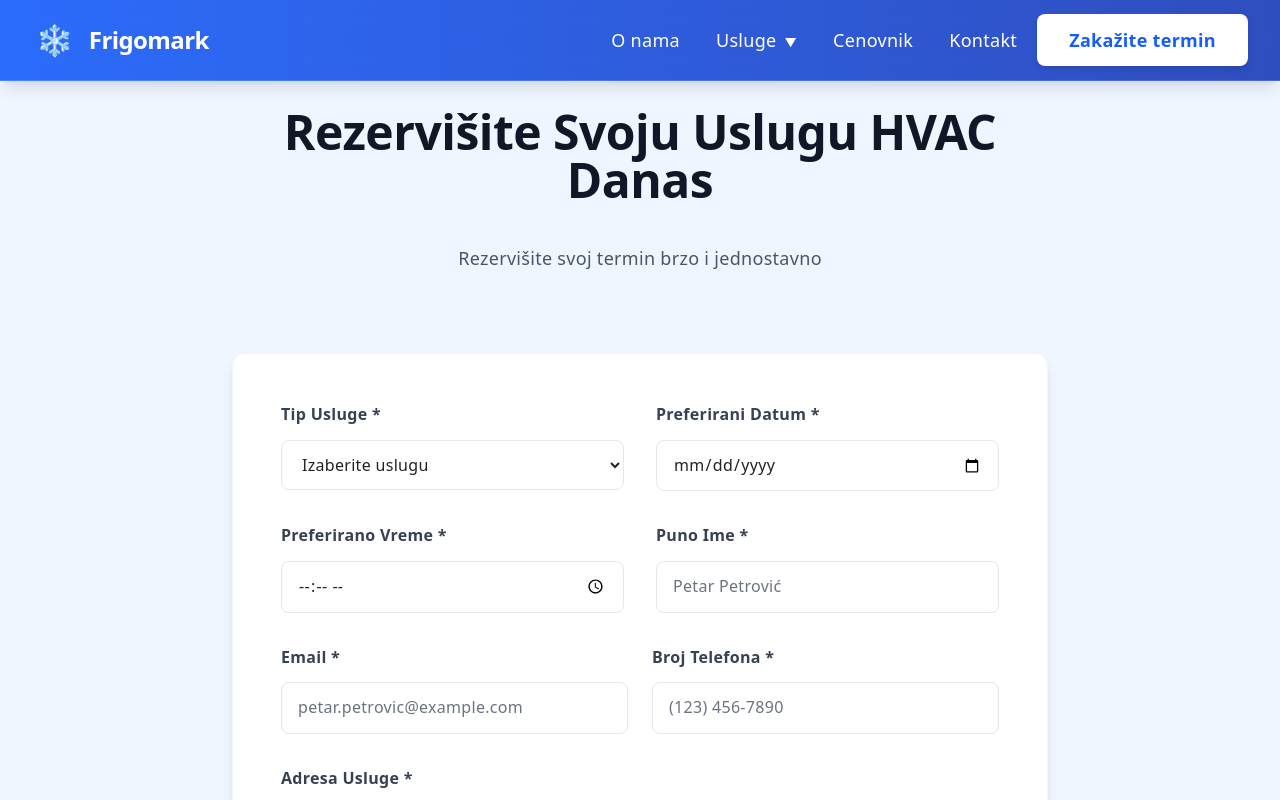
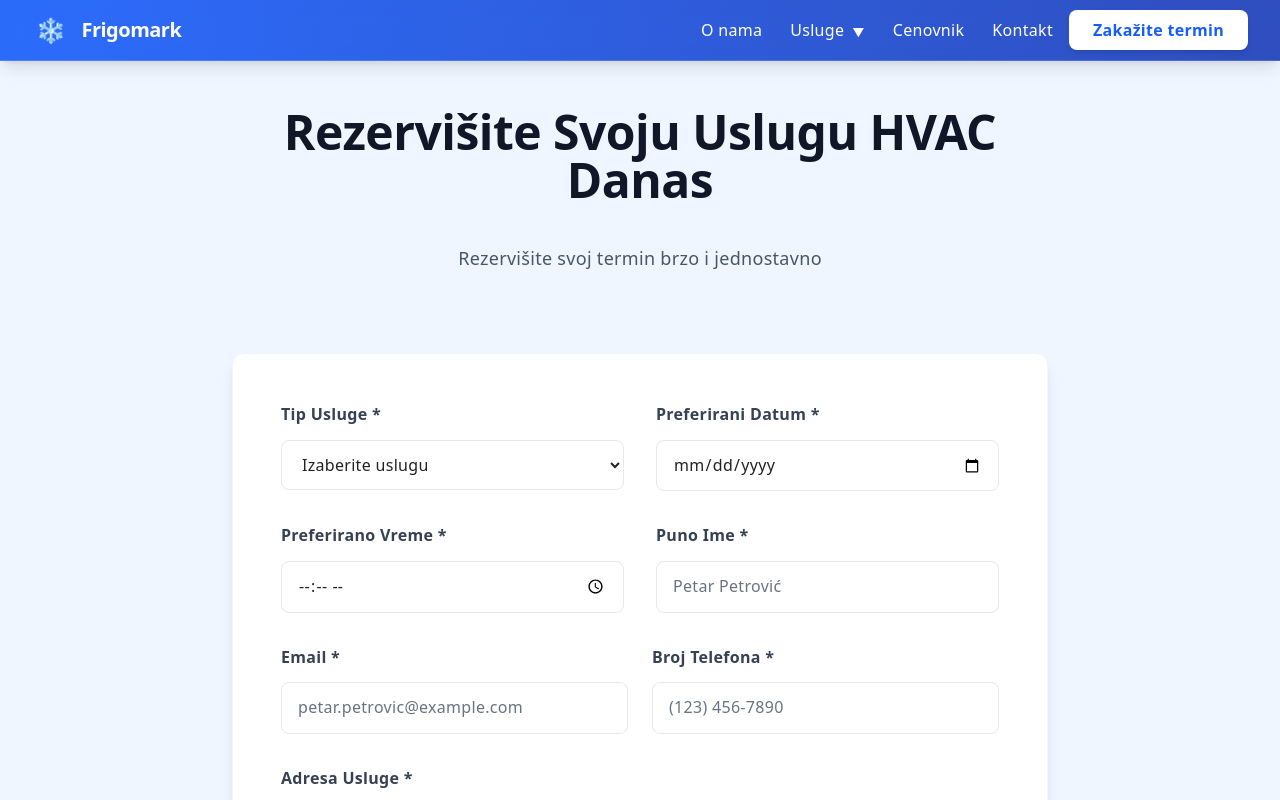
Before and after one commit to RaptorFF/next.js-frigo-mark-project, a Next.js app: page /serviceBooking in a window 1280 px wide. Shown: the top 800 px of the page. Built offline with nearby package versions, Linux system fonts and the light colour scheme.

Commit message:
Updating Header Styling

```diff
--- a/app/_components/Header.js
+++ b/app/_components/Header.js
@@ -12,7 +12,7 @@ export default function Header() {
   const pathname = usePathname();
   const isHomePage = pathname === "/";
   const isScrolled = !isTop;
-  const isCompact = isScrolled && !mobileMenuOpen;
+  const isCompact = (!isHomePage || isScrolled) && !mobileMenuOpen;
   const shouldUseSolidHeader = !isHomePage || isScrolled || mobileMenuOpen;
   const desktopNavItemClass = `hover:text-blue-100 transition ${
     isCompact ? "px-3 py-1.5" : "px-4 py-2"
```
